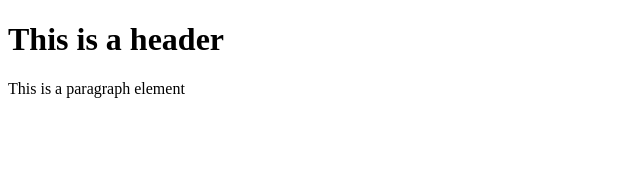
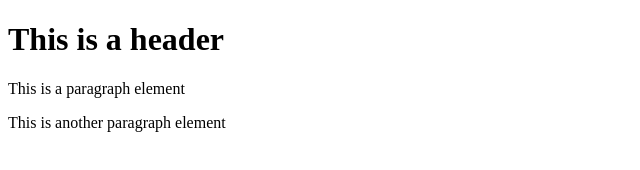
Before and after one commit to Bala-wizz/git-test, a plain HTML site: page index.html in a window 1280 px wide. Shown: the whole page, without its empty margins (0-640 px from the left). Drawn offline with Linux system fonts and the light colour scheme.

Commit message:
Third commit

```diff
--- a/index.html
+++ b/index.html
@@ -5,5 +5,6 @@
             This is a header
         </h1>
         <p> This is a paragraph element </p>
+        <p> This is another paragraph element </p>
     </body>
 </html>
```
